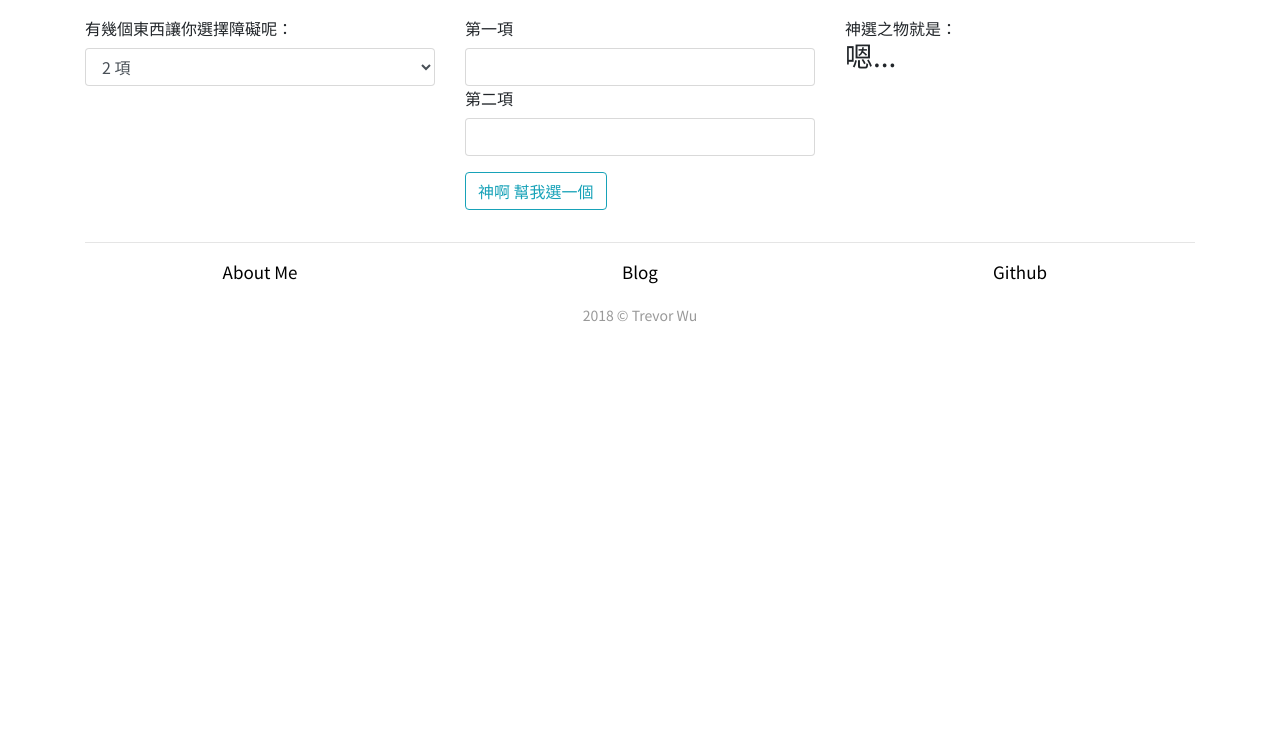
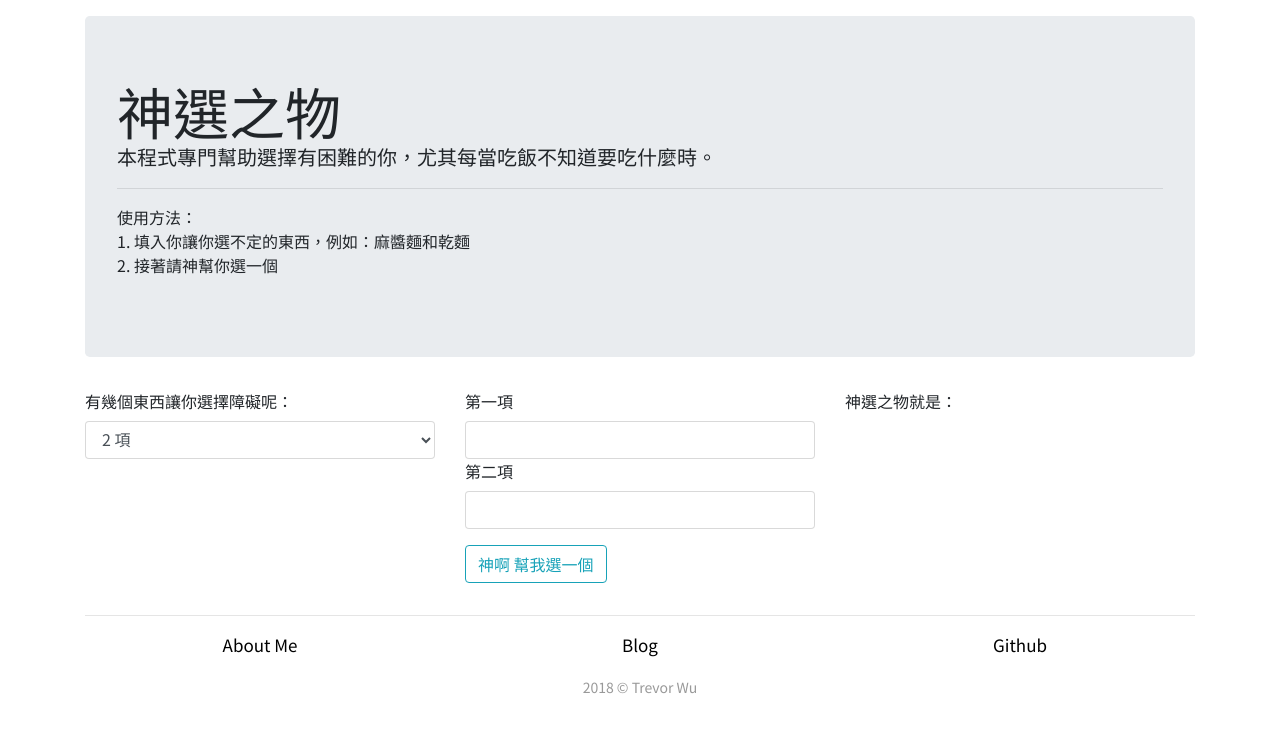
Before and after one commit to MrNegativeTW/Python3_Practice, a Flask app: page /DiffToChoice in a window 1280 px wide. Shown: the part 56-800 px from the top of the page. Run offline with Flask 2, Linux system fonts and the light colour scheme; some libraries are stand-ins or nearby versions.

Commit message:
Improve UI

```diff
--- a/FlaskPractice/main.py
+++ b/FlaskPractice/main.py
@@ -44,8 +44,8 @@
 
 # 油耗計算 / GasPricePerKm
 class GasPricePerKmForm(FlaskForm):
-	mileage = StringField('自上次加滿到現在跑了多少公里呢 ?')
-	oil = StringField('上次加了多少公升 ?')
+	mileage = StringField('Trip 里程數')
+	oil = StringField('加了多少公升 ?')
 	submit = SubmitField('幫我算算')
 @app.route('/GasPricePerKm', methods=['GET', 'POST'])
 def GasPricePerKm():
--- a/FlaskPractice/static/css/style.css
+++ b/FlaskPractice/static/css/style.css
@@ -47,6 +47,8 @@
 .bigbig:hover {
 	transform: scale(1.05, 1.05);
 	box-shadow:  0 4px 8px 0 rgba(0, 0, 0, 0.2), 0 6px 20px 0 rgba(0, 0, 0, 0.19);
+  color:inherit;
+  text-decoration: none;
 }
 
 
--- a/FlaskPractice/templates/DiffToChoice.html
+++ b/FlaskPractice/templates/DiffToChoice.html
@@ -1,6 +1,14 @@
 {% extends "layout.html" %}
 {% block Content %}
 <div class="container global-margin-top-16">
+
+	<div class="jumbotron">
+		<div class="display-4">神選之物</div>
+		<div class="lead">本程式專門幫助選擇有困難的你，尤其每當吃飯不知道要吃什麼時。</div>
+		<hr>
+		<p>使用方法：<br>1. 填入你讓你選不定的東西，例如：麻醬麵和乾麵<br>2. 接著請神幫你選一個</p>
+	</div>
+
 	<div class="row">
 
 		<div class="col-sm">
@@ -32,13 +40,13 @@
 
 		<div class="col-sm">
 			神選之物就是：<br>
-			<h3>
 				{% if ans %}
+					<h3 class="text-center">
 					{{ ans }}
+					</h3>
 				{% else %}
-					嗯...
+
 				{% endif %}
-			</h3>
 		</div>
 
 
--- a/FlaskPractice/templates/index.html
+++ b/FlaskPractice/templates/index.html
@@ -18,7 +18,7 @@
 
 	<!--特點區塊-->
 	<div class="container text-center sheet-padding">
-		<h1 style="margin-bottom: 16px;">總覽</h1>
+		<h1 style="margin-bottom: 16px;">玩具</h1>
 		<hr style="max-width: 75px; border-width: 5px; border-color: #33cccc;"/>
 
 		<div class="row" style="margin-top: 32px;">
@@ -47,7 +47,7 @@
 
       <a class="col-sm bigbig" target="_blank" href="/GasPricePerKm">
   			<div class="col-sm wow zoomIn" data-wow-offset="250" style="margin-bottom: 20px;">
-  				<i class="fa fa-tint fa-4x" aria-hidden="true" style="color: #FF9D60"></i>
+  				<i class="fa fa-tint fa-4x" aria-hidden="true" style="color: #926239"></i>
   				<h2 class="global-margin-top-16">油耗計算</h2>
   				<p class="global-margin-top-16">
   					<span class="subtitle">WTForms + Math</span><br>
@@ -61,7 +61,7 @@
 
       <a class="col-sm bigbig" target="_blank" href="/BeautifulExam">
   			<div class="col-sm wow zoomIn" data-wow-offset="250" style="margin-bottom: 20px;">
-  				<i class="fa fa-pencil fa-4x" aria-hidden="true" style="color: #E96463"></i>
+  				<i class="fa fa-pencil fa-4x" aria-hidden="true" style="color: #34A853"></i>
   				<h2 class="global-margin-top-16 ">漂亮的考試時間</h2>
   				<p class="global-margin-top-16">
   					<span class="subtitle">BeautifulSoup</span><br>
```
Also changed, not shown: FlaskPractice/templates/GasPricePerKm.html (+7 -0 lines), FlaskPractice/templates/ToGoogle.html (+7 -2 lines), BeautifulSoupPractice/main.py (deleted).
